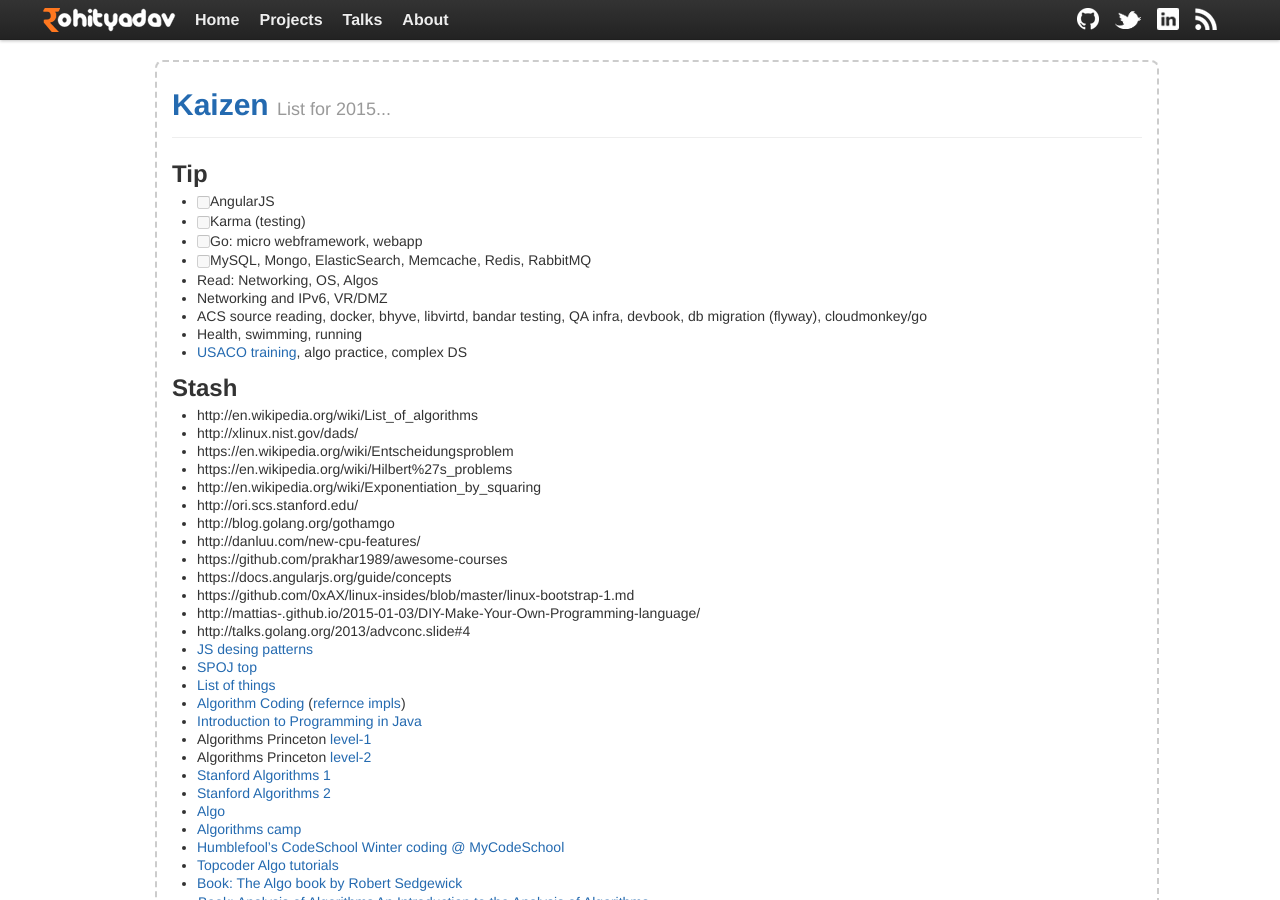
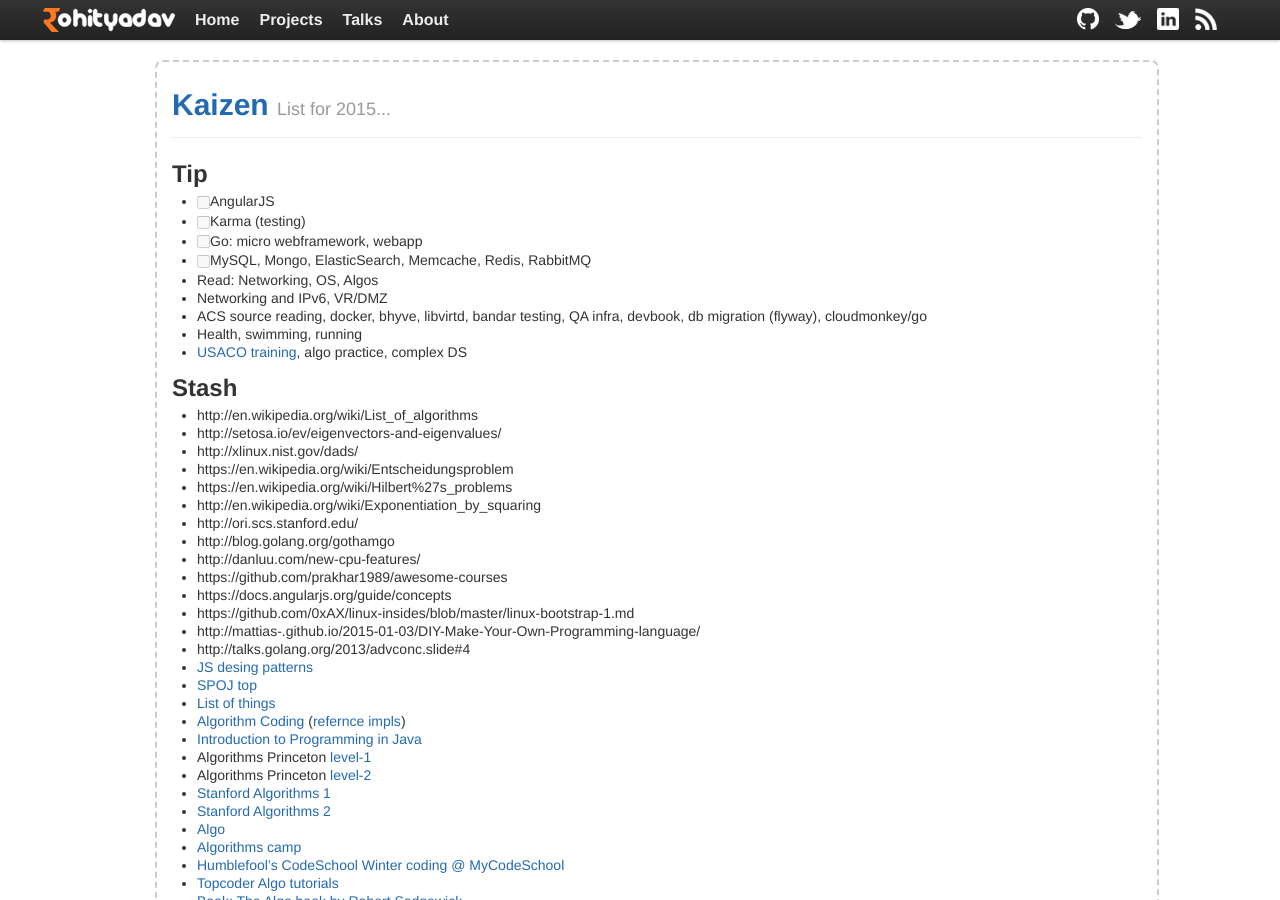
Before and after one commit to rohityadavcloud/rohityadavcloud.github.io, a Jekyll site: the page built from kaizen/index.markdown, in a window 1280 px wide and 900 px high. Built offline with Jekyll 4.4.1, drawn with Linux system fonts in a browser that asks for light colours; some of the changed lines change nothing that is shown.

Commit message:
ku
Signed-off-by: Rohit Yadav <rohit.yadav@shapeblue.com>

```diff
--- a/kaizen/index.markdown
+++ b/kaizen/index.markdown
@@ -19,6 +19,7 @@
 ## Stash
 
 - http://en.wikipedia.org/wiki/List_of_algorithms
+- http://setosa.io/ev/eigenvectors-and-eigenvalues/
 - http://xlinux.nist.gov/dads/
 - https://en.wikipedia.org/wiki/Entscheidungsproblem
 - https://en.wikipedia.org/wiki/Hilbert%27s_problems
```
